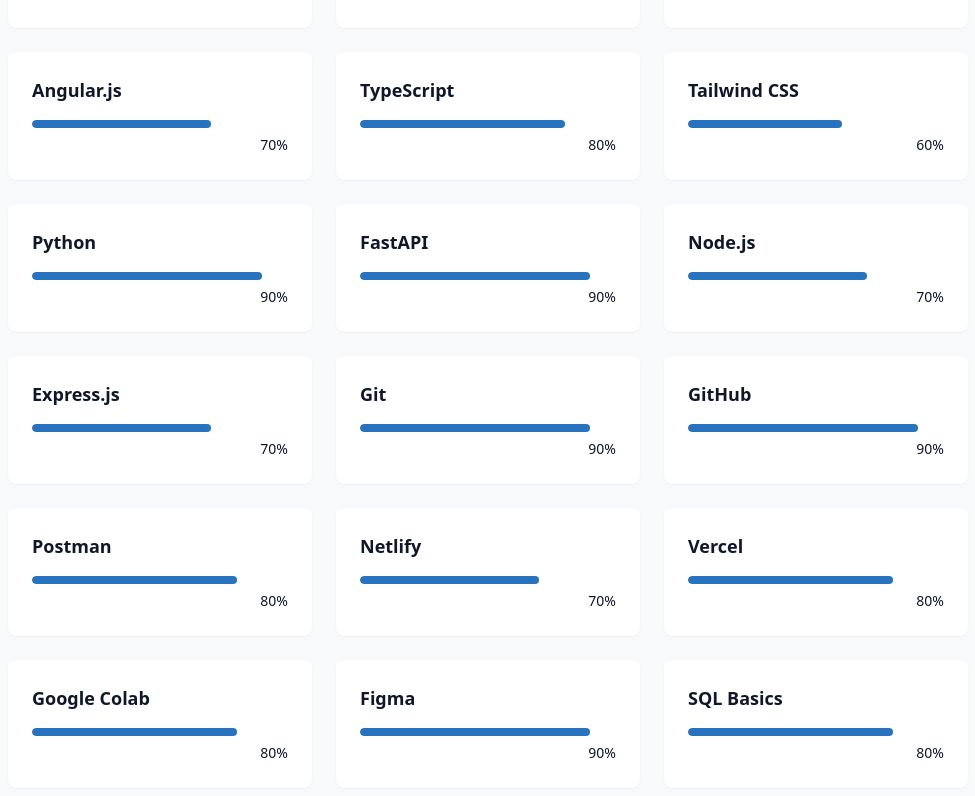
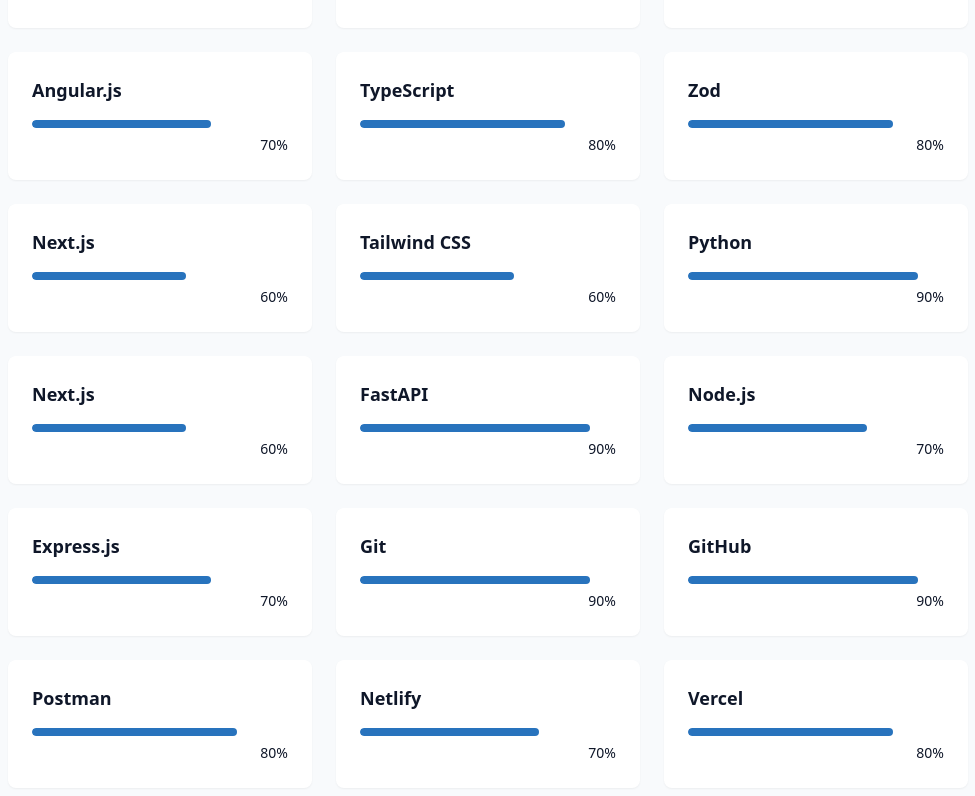
Before and after one commit to abdul-kareem-2410/react-portfolio, a React (Vite) app: page / in a window 1280 px wide. Shown: the part 1998-2794 px from the top of the page, without its empty margins (152-1127 px from the left). Built offline with nearby package versions, Linux system fonts and the light colour scheme.

Commit message:
Code changes

```diff
--- a/src/components/ProjectsSection.jsx
+++ b/src/components/ProjectsSection.jsx
@@ -28,7 +28,7 @@ const projects = [
     {
         id: 3,
         title: "Tic Tac Toe",
-        description: "A classic 3x3 tic-tac-toe board"
+        description: "A classic 3x3 tic-tac-toe board game built with React.js and Tailwind CSS. "
         + "showcasing the component-based architecture, "
         + "state management and dynamic UI updates.",
         image: "/projects/project3.png",
--- a/src/components/SkillsSection.jsx
+++ b/src/components/SkillsSection.jsx
@@ -9,10 +9,13 @@ const skills = [
     {name: "React.js", level: 90, category: "Frontend" },
     {name: "Angular.js", level: 70, category: "Frontend" },
     {name: "TypeScript", level: 80, category: "Frontend" },
+    {name: "Zod", level: 80, category: "Frontend" },
+    {name: "Next.js", level: 60, category: "Frontend" },
     {name: "Tailwind CSS", level: 60, category: "Frontend" },
 
     // Backend
     {name: "Python", level: 90, category: "Backend" },
+    {name: "Next.js", level: 60, category: "Backend" },
     {name: "FastAPI", level: 90, category: "Backend" },
     {name: "Node.js", level: 70, category: "Backend" },
     {name: "Express.js", level: 70, category: "Backend" },
```
Also changed, not shown: public/custom-logo/icon.png.
